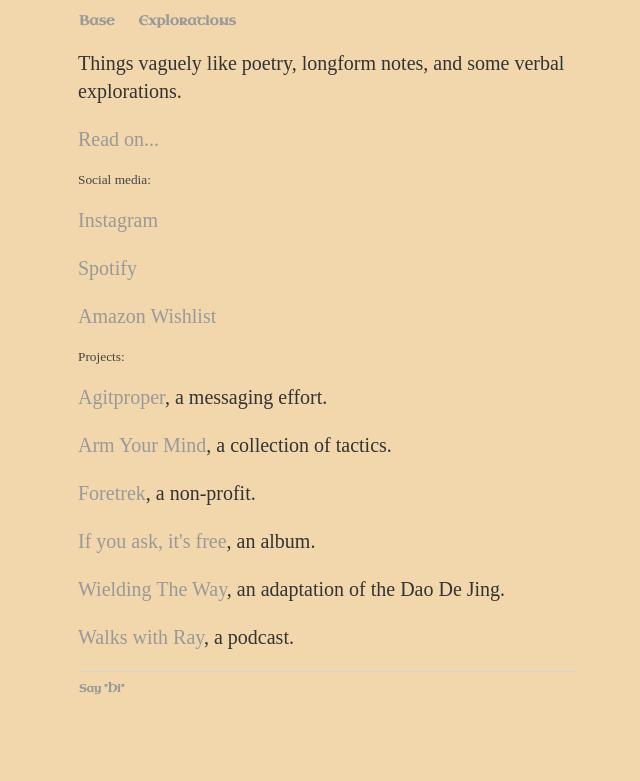
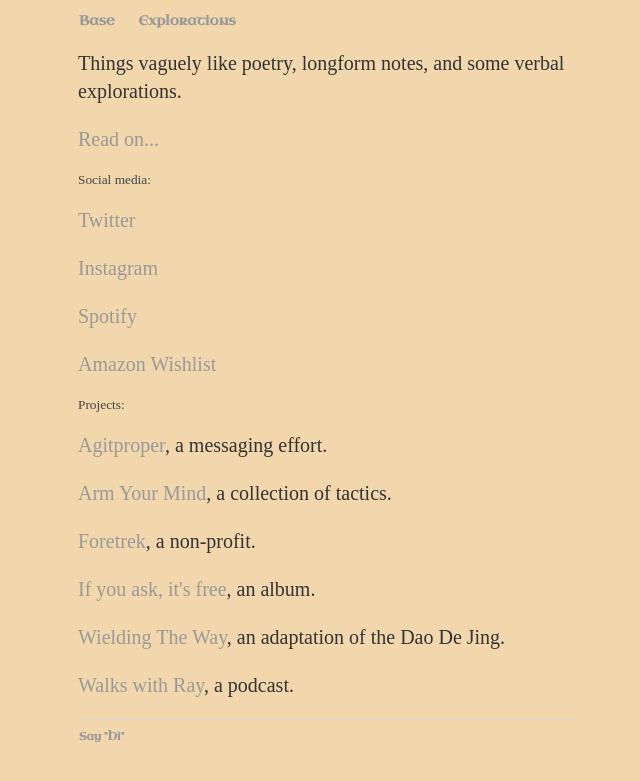
Before and after one commit to ray-dorai/ray-dorai.github.io, a Jekyll site: the page built from index.html, in a window 1280 px wide. Shown: the top 781 px of the page, without its empty margins (312-952 px from the left). Built offline with Jekyll 4.4.1, drawn with Linux system fonts in a browser that asks for light colours; some web fonts are replaced.

Commit message:
Update index.html

```diff
--- a/index.html
+++ b/index.html
@@ -8,7 +8,7 @@
 
 
 	Social media:
-		<p><a href="https://twitter.com/forshaper"><i class="fab fa-twitter"></i></a></p>
+		<p><a href="https://twitter.com/forshaper">Twitter</a></p>
 	        <p><a href="https://www.instagram.com/forshaper/">Instagram</a></p>
 	        <p><a href="https://open.spotify.com/user/qwonvo">Spotify</a></p>
 	        <p><a href="https://www.amazon.com/hz/wishlist/ls/7FKJHPJVHUQG?ref_=wl_share">Amazon Wishlist</a></p>
```
